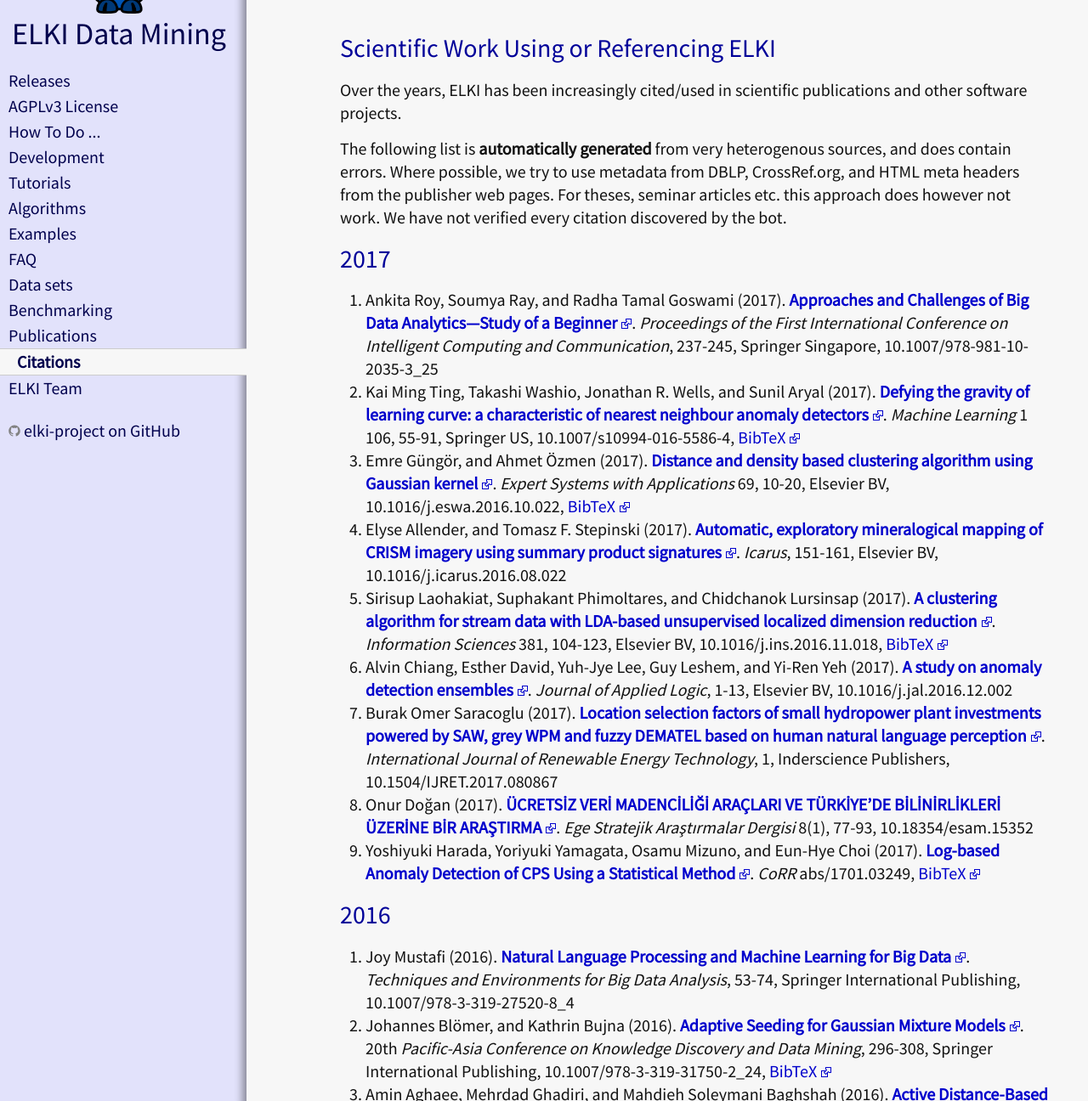
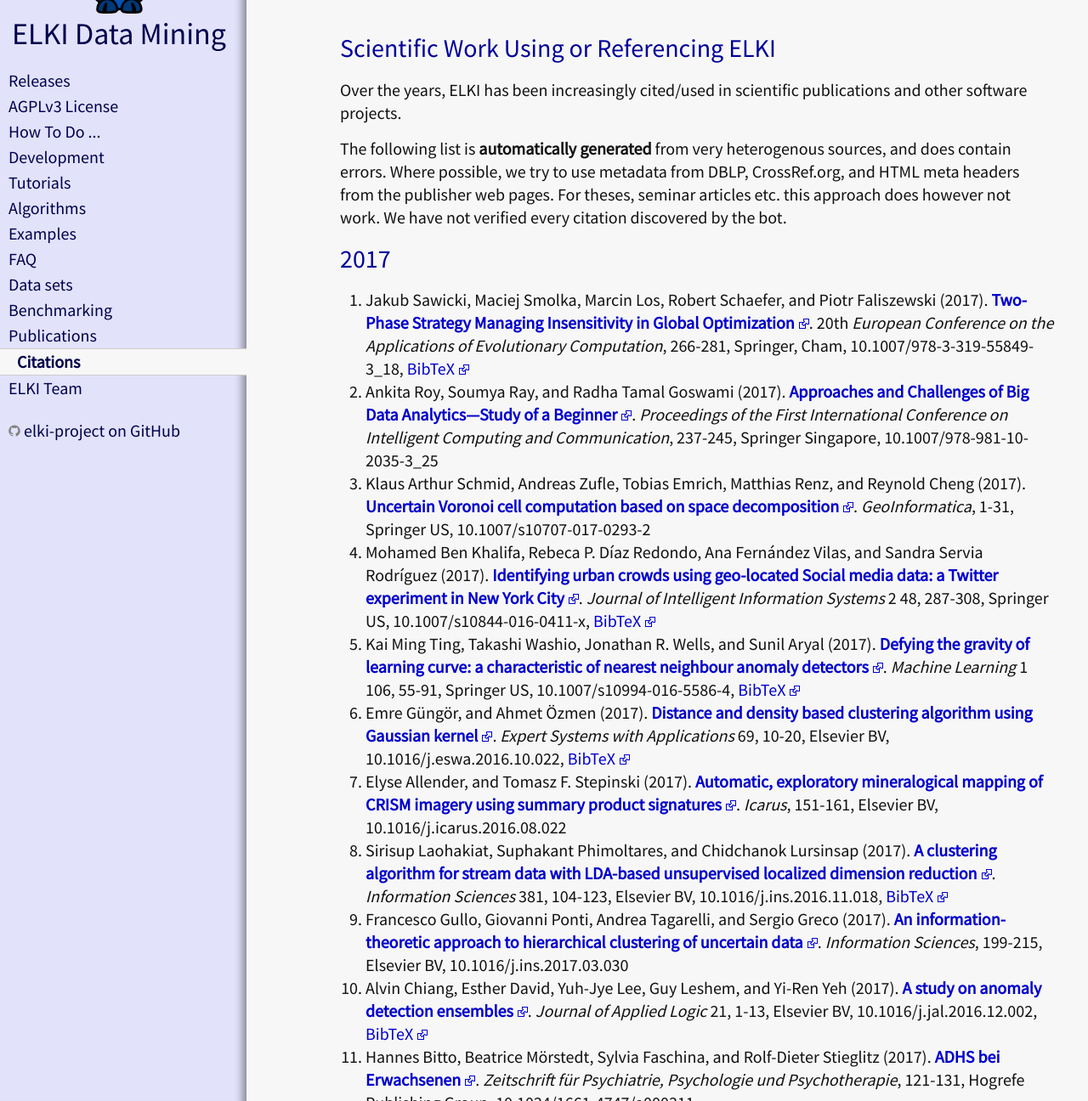
Before and after one commit to elki-project/elki-project.github.io, a Jekyll site: the page built from references.md, in a window 1280 px wide and 1400 px high, cut to the strip 104-1400 px from the top of the window. Shown: the whole strip at 85% size. Built offline with Jekyll 4.4.1, drawn with Linux system fonts in a browser that asks for light colours; some of the changed text lies outside the part shown.

Commit message:
More references

```diff
--- a/references.md
+++ b/references.md
@@ -16,15 +16,23 @@
 2017
 ----
 
+1. Jakub Sawicki, Maciej Smolka, Marcin Los, Robert Schaefer, and Piotr Faliszewski (2017). **[Two-Phase Strategy Managing Insensitivity in Global Optimization](https://link.springer.com/chapter/10.1007/978-3-319-55849-3_18)**. 20th *European Conference on the Applications of Evolutionary Computation*, 266-281, Springer, Cham, 10.1007/978-3-319-55849-3\_18, [BibTeX](http://dblp.uni-trier.de/rec/bibtex/conf/evoW/SawickiSLSF17)
 1. Ankita Roy, Soumya Ray, and Radha Tamal Goswami (2017). **[Approaches and Challenges of Big Data Analytics—Study of a Beginner](http://dx.doi.org/10.1007/978-981-10-2035-3_25)**. *Proceedings of the First International Conference on Intelligent Computing and Communication*, 237-245, Springer Singapore, 10.1007/978-981-10-2035-3\_25
+1. Klaus Arthur Schmid, Andreas Zufle, Tobias Emrich, Matthias Renz, and Reynold Cheng (2017). **[Uncertain Voronoi cell computation based on space decomposition](https://link.springer.com/article/10.1007/s10707-017-0293-2)**. *GeoInformatica*, 1-31, Springer US, 10.1007/s10707-017-0293-2
+1. Mohamed Ben Khalifa, Rebeca P. Díaz Redondo, Ana Fernández Vilas, and Sandra Servia Rodríguez (2017). **[Identifying urban crowds using geo-located Social media data: a Twitter experiment in New York City](http://dx.doi.org/10.1007/s10844-016-0411-x)**. *Journal of Intelligent Information Systems* 2 48, 287-308, Springer US, 10.1007/s10844-016-0411-x, [BibTeX](http://dblp.uni-trier.de/rec/bibtex/journals/jiis/KhalifaRVR17)
 1. Kai Ming Ting, Takashi Washio, Jonathan R. Wells, and Sunil Aryal (2017). **[Defying the gravity of learning curve: a characteristic of nearest neighbour anomaly detectors](http://link.springer.com/article/10.1007/s10994-016-5586-4)**. *Machine Learning* 1 106, 55-91, Springer US, 10.1007/s10994-016-5586-4, [BibTeX](http://dblp.uni-trier.de/rec/bibtex/journals/ml/TingWWA17)
 1. Emre Güngör, and Ahmet Özmen (2017). **[Distance and density based clustering algorithm using Gaussian kernel](http://dx.doi.org/10.1016/j.eswa.2016.10.022)**. *Expert Systems with Applications* 69, 10-20, Elsevier BV, 10.1016/j.eswa.2016.10.022, [BibTeX](http://dblp.uni-trier.de/rec/bibtex/journals/eswa/GungorO17)
 1. Elyse Allender, and Tomasz F. Stepinski (2017). **[Automatic, exploratory mineralogical mapping of CRISM imagery using summary product signatures](http://dx.doi.org/10.1016/j.icarus.2016.08.022)**. *Icarus*, 151-161, Elsevier BV, 10.1016/j.icarus.2016.08.022
 1. Sirisup Laohakiat, Suphakant Phimoltares, and Chidchanok Lursinsap (2017). **[A clustering algorithm for stream data with LDA-based unsupervised localized dimension reduction](http://dx.doi.org/10.1016/j.ins.2016.11.018)**. *Information Sciences* 381, 104-123, Elsevier BV, 10.1016/j.ins.2016.11.018, [BibTeX](http://dblp.uni-trier.de/rec/bibtex/journals/isci/LaohakiatPL17)
-1. Alvin Chiang, Esther David, Yuh-Jye Lee, Guy Leshem, and Yi-Ren Yeh (2017). **[A study on anomaly detection ensembles](http://dx.doi.org/10.1016/j.jal.2016.12.002)**. *Journal of Applied Logic*, 1-13, Elsevier BV, 10.1016/j.jal.2016.12.002
+1. Francesco Gullo, Giovanni Ponti, Andrea Tagarelli, and Sergio Greco (2017). **[An information-theoretic approach to hierarchical clustering of uncertain data](http://dx.doi.org/10.1016/j.ins.2017.03.030)**. *Information Sciences*, 199-215, Elsevier BV, 10.1016/j.ins.2017.03.030
+1. Alvin Chiang, Esther David, Yuh-Jye Lee, Guy Leshem, and Yi-Ren Yeh (2017). **[A study on anomaly detection ensembles](http://dx.doi.org/10.1016/j.jal.2016.12.002)**. *Journal of Applied Logic* 21, 1-13, Elsevier BV, 10.1016/j.jal.2016.12.002, [BibTeX](http://dblp.uni-trier.de/rec/bibtex/journals/japll/ChiangDLLY17)
+1. Hannes Bitto, Beatrice Mörstedt, Sylvia Faschina, and Rolf-Dieter Stieglitz (2017). **[ADHS bei Erwachsenen](http://dx.doi.org/10.1024/1661-4747/a000311)**. *Zeitschrift für Psychiatrie, Psychologie und Psychotherapie*, 121-131, Hogrefe Publishing Group, 10.1024/1661-4747/a000311
+1. Wesin Alves, Daniel Martins, Ubiratan Bezerra, and Aldebaro Klautau (2017). **[A Hybrid Approach for Big Data Outlier Detection from Electric Power SCADA System](http://dx.doi.org/10.1109/TLA.2017.7827888)**. *IEEE Latin America Transactions*, 57-64, Institute of Electrical and Electronics Engineers (IEEE), 10.1109/TLA.2017.7827888
 1. Burak Omer Saracoglu (2017). **[Location selection factors of small hydropower plant investments powered by SAW, grey WPM and fuzzy DEMATEL based on human natural language perception](http://dx.doi.org/10.1504/IJRET.2017.080867)**. *International Journal of Renewable Energy Technology*, 1, Inderscience Publishers, 10.1504/IJRET.2017.080867
 1. Onur Doğan (2017). **[ÜCRETSİZ VERİ MADENCİLİĞİ ARAÇLARI VE TÜRKİYE’DE BİLİNİRLİKLERİ ÜZERİNE BİR ARAŞTIRMA](http://dx.doi.org/10.18354/esam.15352)**. *Ege Stratejik Araştırmalar Dergisi* 8(1), 77-93, 10.18354/esam.15352
+1. Ravi, Aakash (2017). **[Machine learning-based identification of separating features in molecular fragments](http://hdl.handle.net/20.500.11956/2093)**. 20.500.11956/2093
 1. Yoshiyuki Harada, Yoriyuki Yamagata, Osamu Mizuno, and Eun-Hye Choi (2017). **[Log-based Anomaly Detection of CPS Using a Statistical Method](http://arxiv.org/abs/1701.03249)**. *CoRR* abs/1701.03249, [BibTeX](http://dblp.uni-trier.de/rec/bibtex/journals/corr/HaradaYMC17)
+1. Guillaume Casanova, Elias Englmeier, Michael E. Houle, Peer Kröger, Michael Nett, Erich Schubert, and Arthur Zimek (2017). **[Dimensional testing for reverse k -nearest neighbor search](http://dl.acm.org/citation.cfm?id=3067426)**. *Proceedings of the VLDB Endowment* 10(7), 769-780, VLDB Endowment
 
 2016
 ----
@@ -83,6 +90,7 @@
 1. PUTELLI, LUCA (2016). **[Estrazione di regole di associazione da dati RDF](http://hdl.handle.net/10589/121041)**.
 1. Pang, Guansong, Ting, Kai Ming, Albrecht, David, and Jin, Huidong (2016). **[ZERO++: Harnessing the Power of Zero Appearances to Detect Anomalies in Large-Scale Data Sets](http://www.jair.org/papers/paper5228.html)**. *Journal of Artificial Intelligence Research* 57, 593-620
 1. Porras Bernárdez, Francisco Daniel (2016). **[Extraction of User's Stays and Transitions from GPS Logs: A Comparison of Three Spatio-Temporal Clustering Approaches](http://pub-geo.tuwien.ac.at/showbibtex.php?ID=247847&lang=6&nohtml=1)**.
+1. Rampão, Talita de Souza, 1994- (2016). **[Mineração de dados em bases jurídicas: um estudo de caso](http://hdl.handle.net/1884/45564)**.
 1. Rusch, Thomas, Hornik, Kurt, and Mair, Patrick (2016). **[Assessing and quantifying clusteredness: The OPTICS Cordillera](http://epub.wu.ac.at/4789/1/opticscordillera.pdf)**. WU Vienna University of Economics and Business
 1. Trusina Jan (2016). **[Implementace evolučního shlukování](http://hdl.handle.net/10467/62748)**. České vysoké učení technické v Praze. Vypočetní a informační centrum.
 1. V. Ilango (2016). **[Forecasting Methods Based on Outlier Detection And Influential Point Observation on Clustering Techniques Using Financial Time Series Data](http://hdl.handle.net/10603/78514)**.
@@ -329,7 +336,7 @@
 ----
 
 1. Hans-Peter Kriegel, Peer Kröger, Jörg Sander, and Arthur Zimek (2011). **[Density-based clustering](http://dx.doi.org/10.1002/widm.30)**. *Wiley Interdisciplinary Reviews: Data Mining and Knowledge Discovery* 3 1(3), 231-240, John Wiley & Sons, Inc. 10.1002/widm.30, [BibTeX](http://dblp.uni-trier.de/rec/bibtex/journals/widm/KriegelKSZ11)
-1. Thomas Bernecker, Michael E. Houle, Hans-Peter Kriegel, Peer Kröger, Matthias Renz, Erich Schubert, and Arthur Zimek (2011). **[Quality of Similarity Rankings in Time Series](http://dx.doi.org/10.1007/978-3-642-22922-0_25)**. *Advances in Spatial and Temporal Databases*, 422-440, Springer Berlin Heidelberg, 10.1007/978-3-642-22922-0\_25, [BibTeX](http://dblp.uni-trier.de/rec/bibtex/conf/ssd/BerneckerHKKRSZ11)
+1. Thomas Bernecker, Michael E. Houle, Hans-Peter Kriegel, Peer Kröger, Matthias Renz, Erich Schubert, and Arthur Zimek (2011). **[Quality of Similarity Rankings in Time Series](http://dx.doi.org/10.1007/978-3-642-22922-0_25)**. 12th *International Symposium on Spatial and Temporal Databases*, 422-440, Springer Berlin Heidelberg, 10.1007/978-3-642-22922-0\_25, [BibTeX](http://dblp.uni-trier.de/rec/bibtex/conf/ssd/BerneckerHKKRSZ11)
 1. Elke Achtert, Ahmed Hettab, Hans-Peter Kriegel, Erich Schubert, and Arthur Zimek (2011). **[Spatial Outlier Detection: Data, Algorithms, Visualizations](http://dx.doi.org/10.1007/978-3-642-22922-0_41)**. 12th *International Symposium on Spatial and Temporal Databases*, 512-516, Springer Berlin Heidelberg, 10.1007/978-3-642-22922-0\_41, [BibTeX](http://dblp.uni-trier.de/rec/bibtex/conf/ssd/AchtertHKSZ11)
 1. Yong Shi, and Li Zhang (2011). **[COID: A cluster-outlier iterative detection approach to multi-dimensional data analysis](http://dx.doi.org/10.1007/s10115-010-0323-y)**. *Knowledge and Information Systems* 3 28(3), 709-733, Springer-Verlag, 10.1007/s10115-010-0323-y, [BibTeX](http://dblp.uni-trier.de/rec/bibtex/journals/kais/ShiZ11)
 1. Kai Ming Ting, Takashi Washio, Jonathan R. Wells, and Fei Tony Liu (2011). **[Density Estimation Based on Mass](http://ieeexplore.ieee.org/xpl/articleDetails.jsp?arnumber=6137276)**. *Data Mining (ICDM), 2011 IEEE 11th International Conference on*, 715-724, IEEE, 10.1109/ICDM.2011.47, [BibTeX](http://dblp.uni-trier.de/rec/bibtex/conf/icdm/TingWWL11)
```
Also changed, not shown: other parts of references.md (+0 -2 lines).
